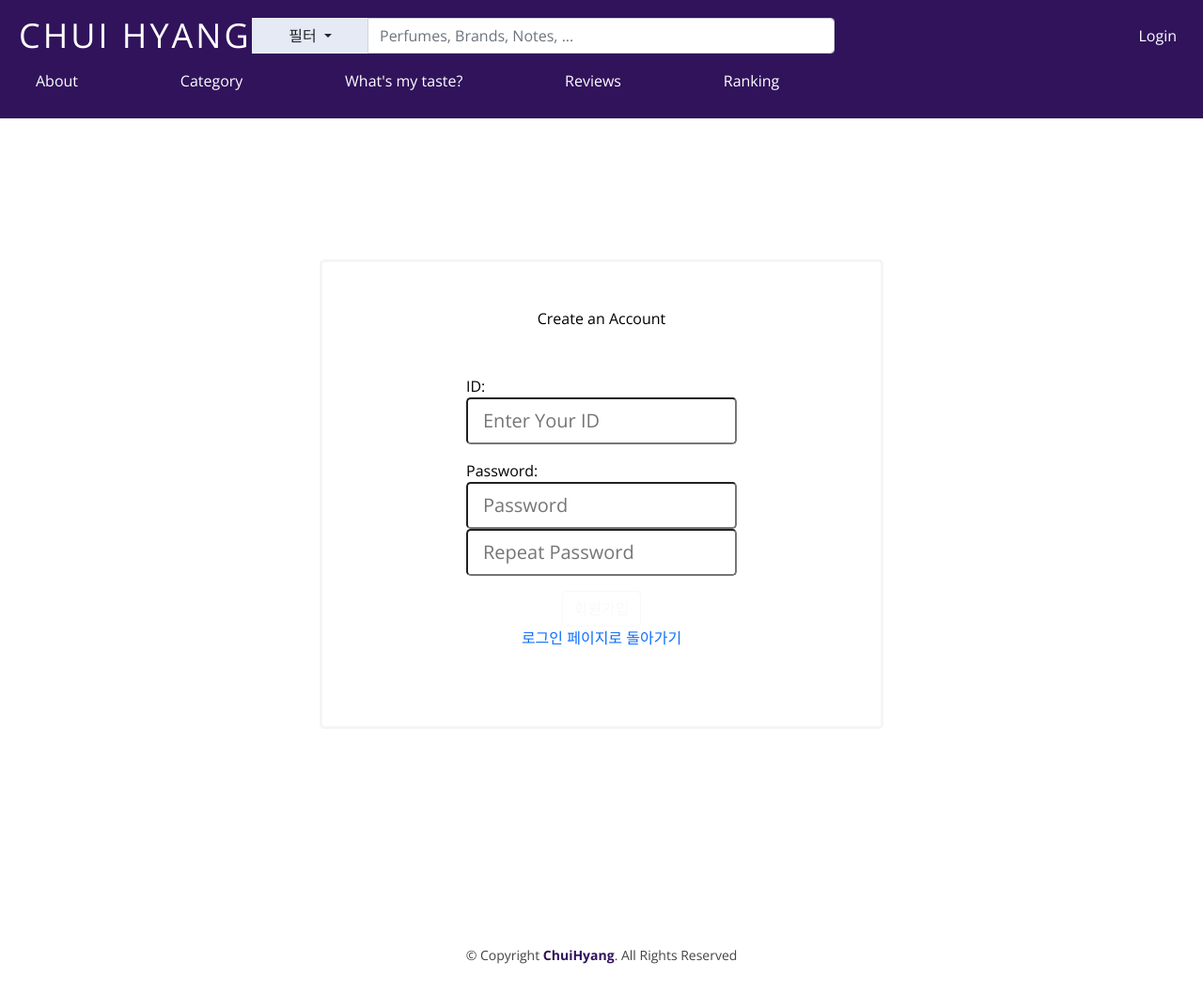
After one commit to oooppq/chuihyang, a Django app: page /signup/ in a window 1280 px wide. The commit adds this page. Shown: the whole page at 94% size. Run offline with Django 4.2, Linux system fonts and the light colour scheme; some libraries are stand-ins or nearby versions.

Commit message:
Sign up, Log in ,Log out

```diff
--- a/accounts/templates/login.html
+++ b/accounts/templates/login.html
@@ -20,6 +20,7 @@
       </div>
       <input type="submit" value="LOGIN" class="btn btn-outline-light">
     </form>
+    <a href="{% url 'signup' %}">회원가입</a>
   </div>
 
 </section>
--- /dev/null
+++ b/accounts/templates/register.html
@@ -0,0 +1,37 @@
+{% extends 'base.html' %}
+{% load static %}
+{% block content %}
+<link rel="stylesheet" href="{% static 'css/login.css' %}">
+<section id="main" class=" d-flex flex-column align-items-center">
+    <div id="login-container" class="d-flex flex-column align-items-center ">
+        <br />
+        <br />
+        <span id="signup-span">Create an Account</span>
+        <br />
+        <br />
+        <form action="" method="POST" id="signup-form"
+            class="d-flex flex-column align-items-center justify-content-center">
+            {% csrf_token %}
+            <div class="mb-3 row">
+                <div class="col-sm-10">
+                    ID:
+                    <br />
+                    <input type="username" class="form-control-lg" name="username" placeholder="Enter Your ID">
+                </div>
+            </div>
+            <div class="mb-3 row">
+                <div class="col-sm-10">
+                    Password:
+                    <br />
+                    <input type="password" class="form-control-lg" name="password" placeholder="Password">
+                    <br />
+                    <input type="password" class="form-control-lg" name="repeat" placeholder="Repeat Password">
+                </div>
+            </div>
+            <input type="submit" value="회원가입" class="btn btn-outline-light">
+        </form>
+        <a href="{% url 'login' %}">로그인 페이지로 돌아가기</a>
+    </div>
+
+</section>
+{% endblock %}
--- a/accounts/views.py
+++ b/accounts/views.py
@@ -1,7 +1,10 @@
 from django.shortcuts import redirect, render
 from django.contrib import auth
+from django.contrib.auth.models import User
 
 # Create your views here.
+
+
 def login(request):
     if request.method == "GET":
         return render(request, 'login.html')
@@ -12,8 +15,21 @@ def login(request):
         if user != None:
             auth.login(request, user)
             return redirect('home')
-        else: return render(request, 'login.html')
+        else:
+            return render(request, 'bad_login.html')
+
 
 def logout(request):
     auth.logout(request)
     return redirect('home')
+
+
+def signup(request):
+    if request.method == "POST":
+        if request.POST['password'] == request.POST['repeat']:
+            new_user = User.objects.create_user(
+                username=request.POST['username'], password=request.POST['password'])
+            auth.login(request, new_user)
+            return redirect('home')
+
+    return render(request, 'register.html')
--- a/project/urls.py
+++ b/project/urls.py
@@ -26,6 +26,8 @@ urlpatterns = [
     path('', views.home, name='home'),
     path('login/', accounts_views.login, name='login'),
     path('logout/', accounts_views.logout, name='logout'),
+    path('signup/', accounts_views.signup, name='signup'),
+
     path('perfumes/<int:id>', views.perfumes, name='perfumes'),
     path('new_review/<int:id>', views.new_review, name='new_review'),
 
```
Also changed, not shown: accounts/templates/bad_login.html (added, +13 -0 lines). Lines whose indentation alone changed are shown as unchanged.
